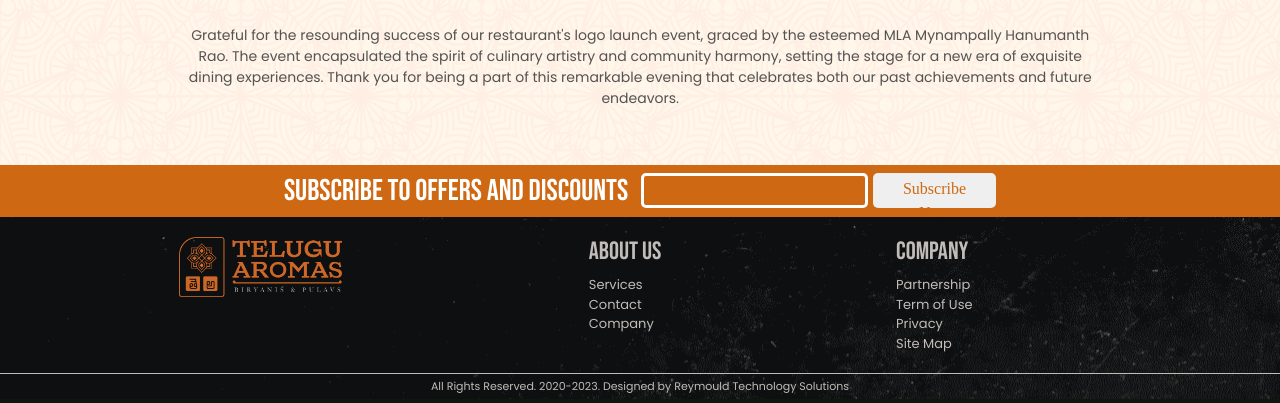
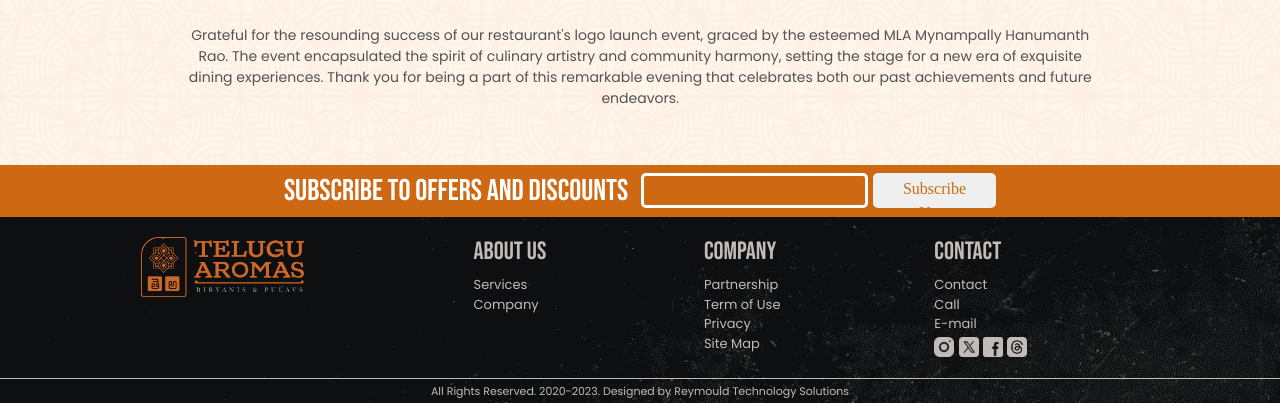
Before and after one commit to ReymouldParam/demo.teluguaromas, a PHP site: page /pages/index.html in a window 1280 px wide. Shown: the part 2928-3331 px from the top of the page. Run offline with PHP 8.4, Linux system fonts and the light colour scheme; some web fonts are replaced.

Commit message:
Fotter updated

```diff
--- a/assets/css/catering.css
+++ b/assets/css/catering.css
@@ -517,7 +517,7 @@ header{
 }
 
 .our-clients-container > .slick-dots li.slick-active button:before{
-    color: var(--theme-color6);
+    color: var(--theme-color5);
     opacity: 1;
     font-size: 15px;
 }
--- a/assets/css/styles.css
+++ b/assets/css/styles.css
@@ -939,6 +939,12 @@ footer{
     text-align: center;
 }
 
+#footerSmIcons > a > img{
+    width: 20px;
+    height: 20px;
+    margin-right: 0 3px;
+}
+
 @media (min-width: 1700px) and (max-width: 2600px) {
     .nav-link, .navbar-nav .nav-link.active{
         font-size: 30px;
@@ -1681,7 +1687,7 @@ footer{
 
 
     .footer-inner > .column1 > img{
-        height: 40px;
+        height: 30px;
     }
 
     .footer-inner > .column{
@@ -1709,4 +1715,9 @@ footer{
     #whatappIcon{
         font-size: 35px;
     }
-}
+
+    #footerSmIcons > a > img{
+        width: 15px;
+        height: 15px;
+    }
+}
--- a/pages/index.html
+++ b/pages/index.html
@@ -598,7 +598,7 @@
                 <div class="column">
                     <h1>ABOUT US</h1>
                     <a href="catering.html">Services</a>
-                    <a href="contact.html">Contact</a>
+                    <!-- <a href="contact.html">Contact</a> -->
                     <a href="ourstory.html">Company</a>
                 </div>
                 <div class="column">
@@ -608,6 +608,20 @@
                     <a href="">Privacy</a>
                     <a href="">Site Map</a>
                 </div>
+
+                <div class="column">
+                    <h1>CONTACT</h1>
+                    <a href="contact.html">Contact</a>
+                    <a href="">Call</a>
+                    <a href="">E-mail</a>
+                    <a><div id="footerSmIcons">
+                        <a target="_blank" href="https://www.instagram.com/teluguaromas/?utm_source=qr&igshid=ZDc4ODBmNjlmNQ%3D%3D"><img src="../assets/images/sm-logo/insta.png" alt=""></a>
+                        <a target="_blank" href="https://twitter.com/TeluguAromas"><img src="../assets/images/sm-logo/twitter.png" alt=""></a>
+                        <a target="_blank" href="https://www.facebook.com/profile.php?id=100095750882508"><img src="../assets/images/sm-logo/fb.png" alt=""></a>
+                        <a target="_blank" href="https://www.threads.net/@teluguaromas"><img src="../assets/images/sm-logo/threads.png" alt=""></a>
+                    </div></a>
+                </div>
+
             </div>
             <div class="copyrights-container">
                 All Rights Reserved. 2020-2023. Designed by Reymould Technology Solutions
```
Also changed, not shown: pages/catering.html (+14 -1 lines), pages/contact.html (+14 -1 lines), pages/franchise.html (+14 -1 lines), pages/location.html (+14 -1 lines), pages/ourstory.html (+14 -1 lines), assets/images/carousel3-images/README_dimentions.txt (renamed from assets/images/carousel3-images/dimentions.txt), assets/images/sm-logo/fb.png (added), assets/images/sm-logo/insta.png (added), assets/images/sm-logo/threads.png (added), assets/images/sm-logo/twitter.png (added).
